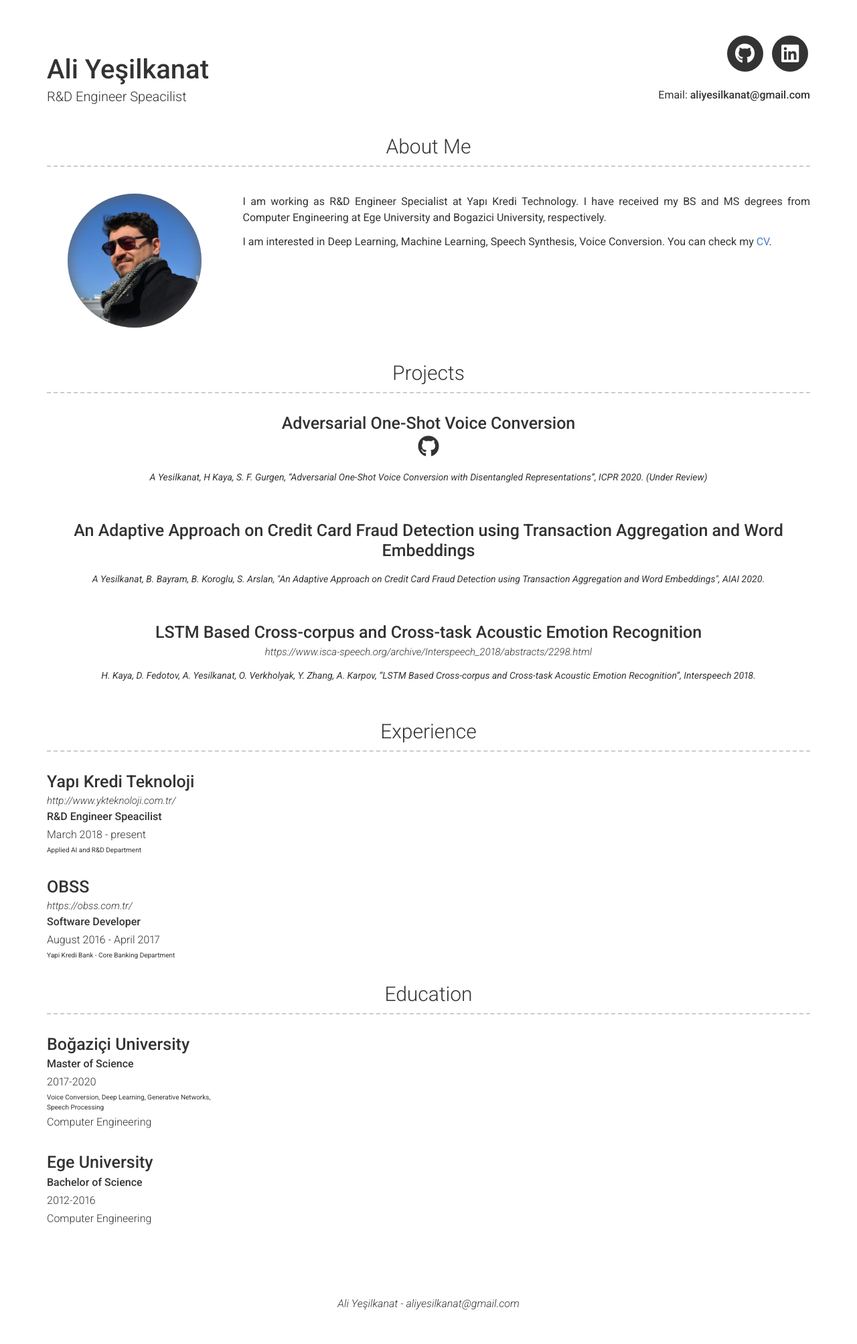
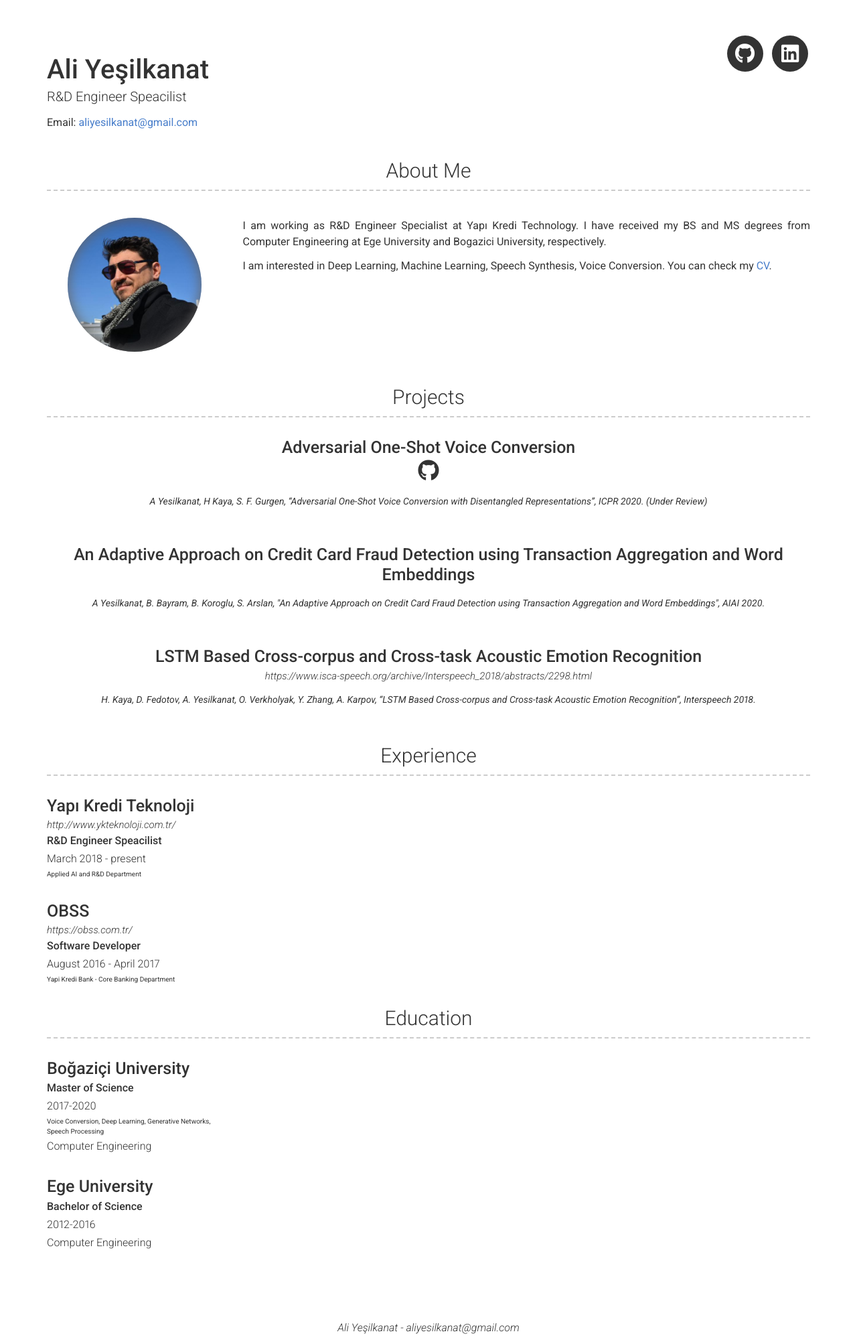
Before and after one commit to aliyesilkanat/aliyesilkanat.github.io, a Jekyll site: the page built from index.md, in a window 1280 px wide. Shown: the whole page at 67% size. Built offline with Jekyll 4.4.1, drawn with Linux system fonts in a browser that asks for light colours; nearby versions of some CDN libraries; before the commit the page ends 1970 px from its top, so only the background shows below that.

Commit message:
Update header.html

```diff
--- a/_includes/header.html
+++ b/_includes/header.html
@@ -3,6 +3,11 @@
     <div class="col-xs-12 col-sm-6 col-md-6 col-lg-8 header-left">
       <h1>{{ site.name | escape }}</h1>
       <h2>{{ site.title | escape }}</h2>
+       {%- if site.email -%}
+        <p>
+          Email: <a href="mailto:{{ site.email }}" target="_blank">{{ site.email | escape }}</a>
+        </p>
+      {%- endif -%}
     </div>
     <div class="col-xs-12 col-sm-6 col-md-6 col-lg-4 header-right">
       <ul class="icons no-print">
@@ -85,11 +90,7 @@
         {%- endif -%}
       </ul>
 
-      {%- if site.email -%}
-        <p>
-          Email: <a href="mailto:{{ site.email }}" target="_blank">{{ site.email | escape }}</a>
-        </p>
-      {%- endif -%}
+
       {%- if site.phone -%}
         <p>
           Phone: {{ site.phone | escape }}
```
